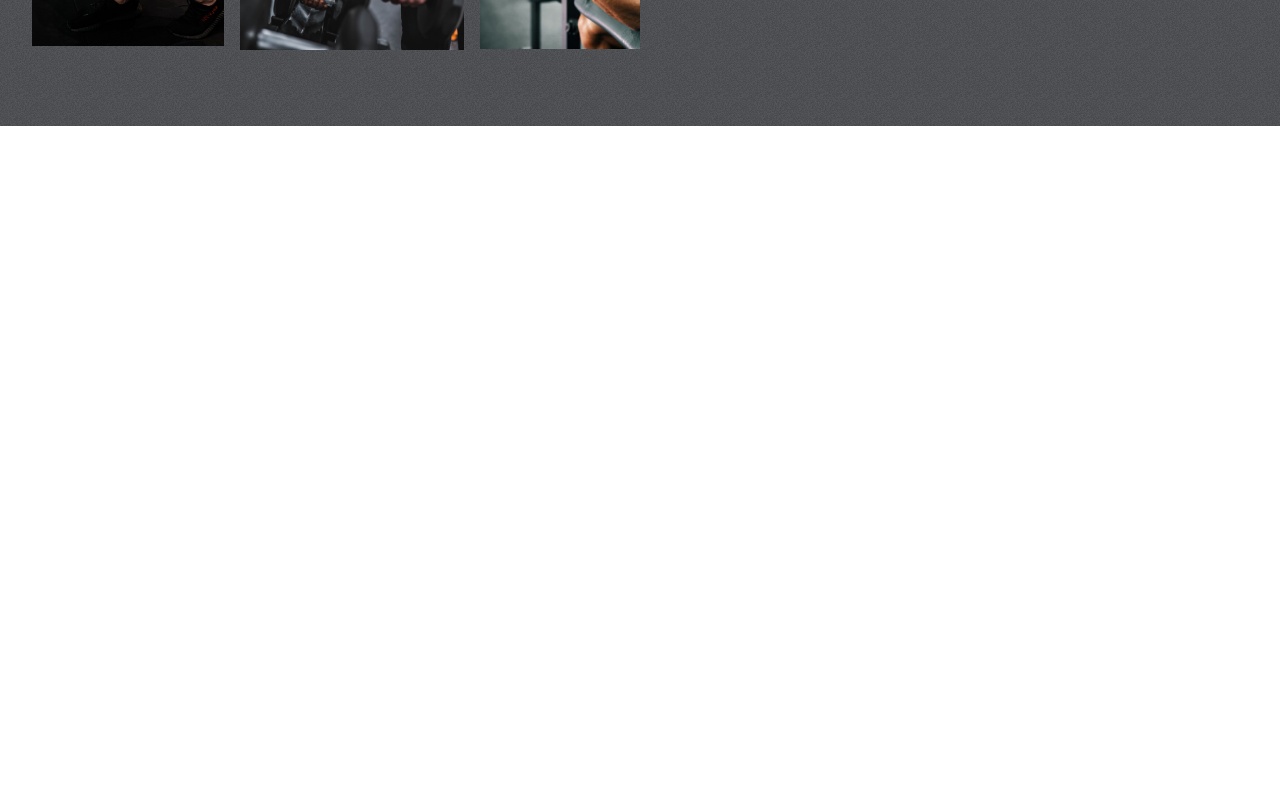
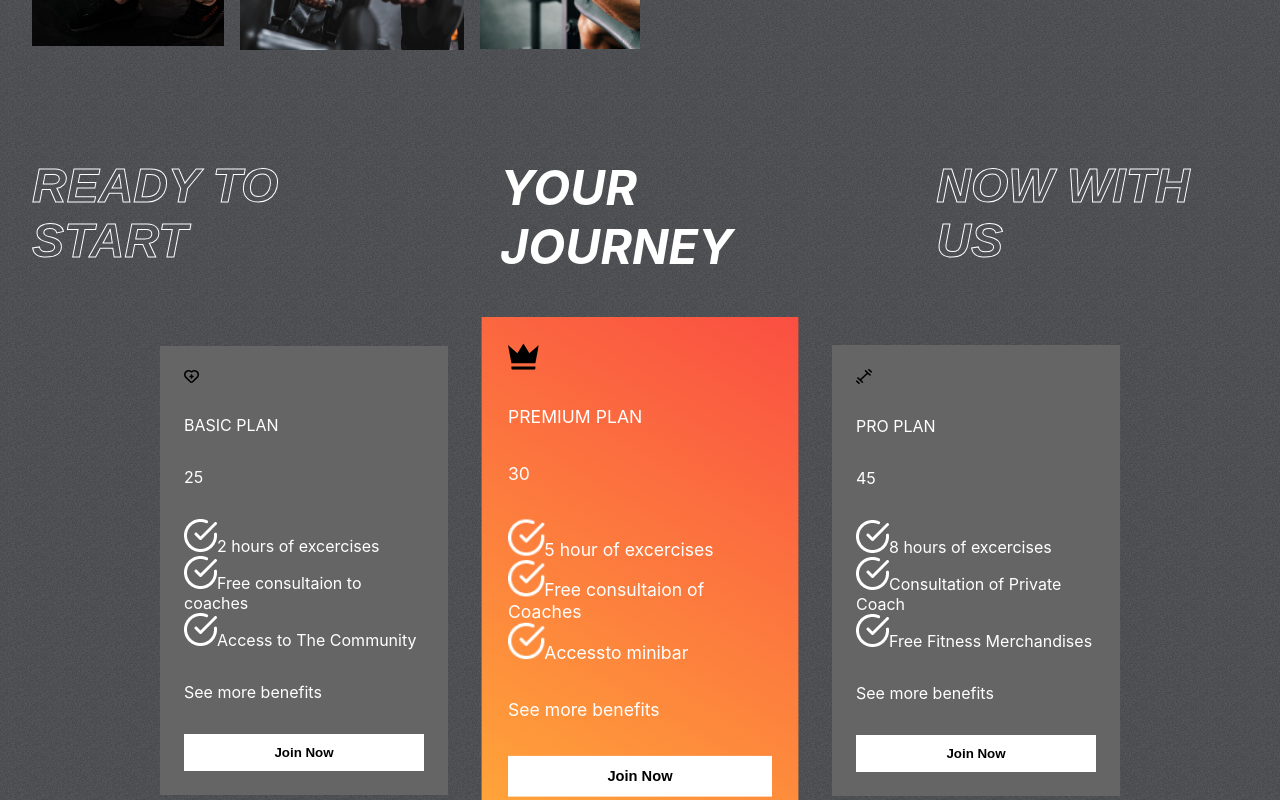
Before and after one commit to Dev-Dannie/FitFam-, a React (Vite) app: page / in a window 1280 px wide. Shown: the part 1642-2442 px from the top of the page. Before the commit the page ends 1768 px from the top, so only its background shows below. Built offline with nearby package versions, Linux system fonts and the light colour scheme.

Commit message:
plans section added

```diff
--- a/src/App.css
+++ b/src/App.css
@@ -42,6 +42,7 @@
 
 }
 
-.left-reasons > img{
-  object-fit: cover;
+.plan:nth-child(2){
+  background: var(--planCard);
+  transform: scale(1.1);
 }
--- a/src/App.jsx
+++ b/src/App.jsx
@@ -1,5 +1,6 @@
 import './App.css';
 import Hero from './components/Hero/Hero';
+import Plans from './components/Plans/Plans';
 import Programs from './components/Programs/Programs';
 import Reasons from './components/Reasons/Reasons';
 
@@ -9,6 +10,7 @@ const App = () => {
       <Hero/>
       <Programs/>
       <Reasons/>
+      <Plans />
     </div>
 
   );
--- a/src/components/Plans/Plans.jsx
+++ b/src/components/Plans/Plans.jsx
@@ -0,0 +1,45 @@
+import React from 'react';
+import {plansData} from '../../data/plansData';
+import { Feature, FeatureImg, Features, FeatureSpan, Plan, PlansContainer, PlansSection, } from './PlansStyles';
+import { ProgramsHeader} from '../Programs/ProgramsStyles'
+import whiteTick from '../../assets/whiteTick.png'
+
+const Plans = () => {
+  return (
+   <PlansContainer>
+        <ProgramsHeader>
+            <span className='stroke-text'>READY TO START</span>
+            <span>YOUR JOURNEY</span>
+            <span className='stroke-text'>NOW WITH US</span>
+        </ProgramsHeader>
+
+        {/* plans card */}
+
+        <PlansSection>
+            {plansData.map((plan, i) => (
+                <Plan className='plan'>
+                    {plan.icon}
+                    <span>{plan.name}</span>
+                    <span>{plan.price}</span>
+
+                    <Features>
+                        {plan.features.map((feature, i) => (
+                            <Feature>
+                                <FeatureImg src= {whiteTick} alt='' />
+                                <FeatureSpan key={i}>{feature}</FeatureSpan>
+                            </Feature>
+                        ))}
+                    </Features>
+
+                    <div className="">
+                        <span>See more benefits</span>
+                    </div>
+                    <button className='btn'>Join Now</button>
+                </Plan>
+            ))}
+        </PlansSection>
+   </PlansContainer>
+    )
+}
+
+export default Plans
--- a/src/components/Plans/PlansStyles.jsx
+++ b/src/components/Plans/PlansStyles.jsx
@@ -0,0 +1,41 @@
+import styled from "styled-components";
+
+
+export const PlansContainer = styled.div`
+padding:0 2rem;
+margin-top:-4rem;
+display:flex;
+flex-direction:column;
+gap:4rem;
+position:relative
+`
+
+export const PlansSection = styled.div`
+display:flex;
+justify-content:center;
+align-items:center;
+gap:3rem;
+`
+
+export const Plan = styled.div`
+display:flex;
+flex-direction:column;
+background: var(--caloryCard);
+color:white;
+gap:2rem;
+padding:1.5rem;
+width:15rem
+`
+
+export const Features = styled.div`
+
+`
+export const Feature = styled.div`
+
+`
+export const FeatureImg = styled.img`
+
+`
+export const FeatureSpan = styled.span`
+
+`
```
